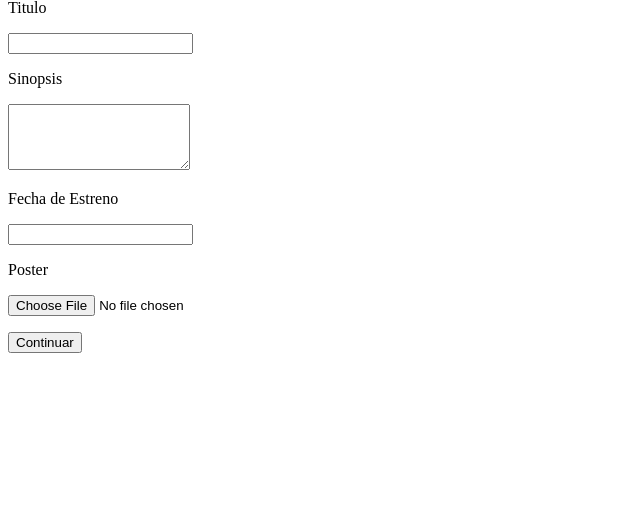
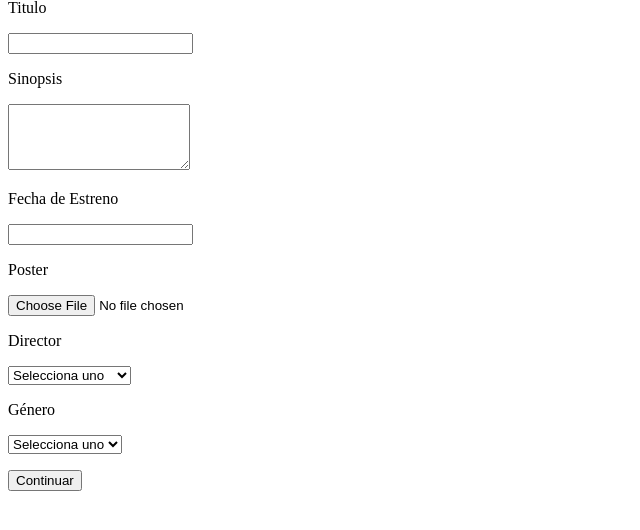
Before and after one commit to gustavoglz/imagenes, a PHP site: page /crear_peliculas.php in a window 1280 px wide. Shown: the part 105-635 px from the top of the page, without its empty margins (0-640 px from the left). Run offline with PHP 8.4, Linux system fonts and the light colour scheme; tables that the repository leaves empty or names only in its code hold one stand-in row (values such as "Sample post").

Commit message:
seleccion de directores y generos

```diff
--- a/crear_peliculas.php
+++ b/crear_peliculas.php
@@ -1,5 +1,7 @@
 <?php
 include "conexion.php";
+$directores = mysql_query('SELECT * from directores', $conexion);
+$generos = mysql_query('SELECT * from generos', $conexion);
 ?>
 <!DOCTYPE HTML>
 <html>
@@ -26,6 +28,27 @@ include "conexion.php";
 		<br>
 		<p>Poster</p>
 		<input type="file" name="image" id="image"><br>
+
+		<p>Director</p>
+		<select name="id_director" id="id_director">
+			<option value="">Selecciona uno</option>
+			<?php
+		while($reglon = mysql_fetch_array($directores)){
+			echo "<option value ='" . $reglon["id"] . "'>" . $reglon["nombre"] . "</option>";
+		}
+		?>
+	</select>
+
+	<p>Género</p>
+	<select name="id_genero" id="id_genero">
+		<option value="">Selecciona uno</option>
+		<?php
+	while($reglon2 = mysql_fetch_array($generos)){
+		echo "<option value ='" . $reglon2["id"] . "'>" . $reglon2["nombre"] . "</option>";
+	}
+	?>
+</select>
+
 <p><input type="submit" value="Continuar"></p>
 </body>
 <html>
--- a/insertar.php
+++ b/insertar.php
@@ -26,6 +26,6 @@ else
 
 }
 
-$query = mysql_query("INSERT INTO  peliculas (titulo, fecha_estreno, sinopsis, poster) VALUES ('" . $_POST['titulo'] ."','" . $_POST['fecha_estreno'] . "','". $_POST['sinopsis'] . "','". $nombreunico . "')");
+$query = mysql_query("INSERT INTO  peliculas (titulo, fecha_estreno, sinopsis, poster,director_id,genero_id) VALUES ('" . $_POST['titulo'] ."','" . $_POST['fecha_estreno'] . "','". $_POST['sinopsis'] . "','". $nombreunico ."','". $_POST['id_director'] . "','". $_POST['id_genero'] ."')");
 header('Location:index.php');
 ?>
```
Also changed, not shown: posters/171129-images.jpeg (added). Lines whose indentation alone changed are shown as unchanged.
